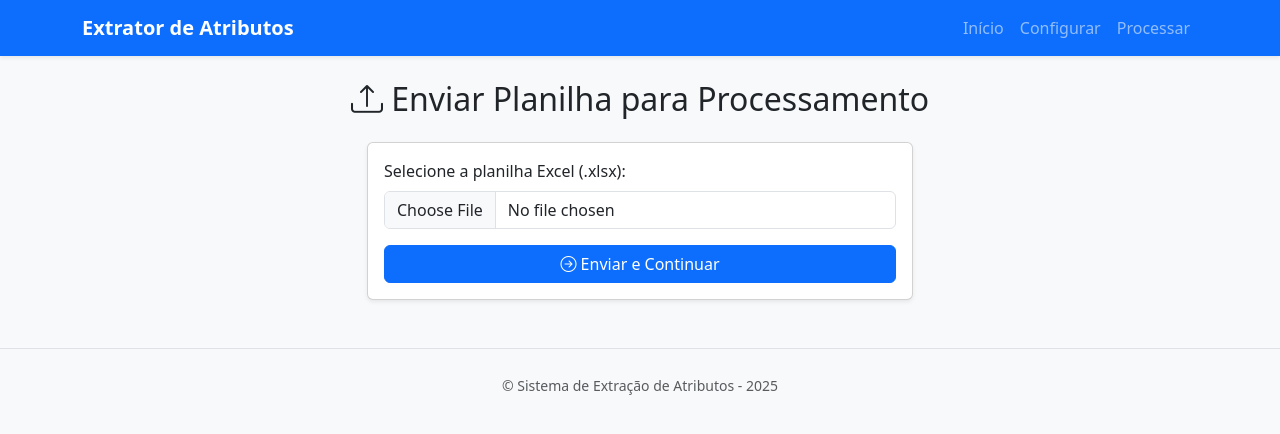
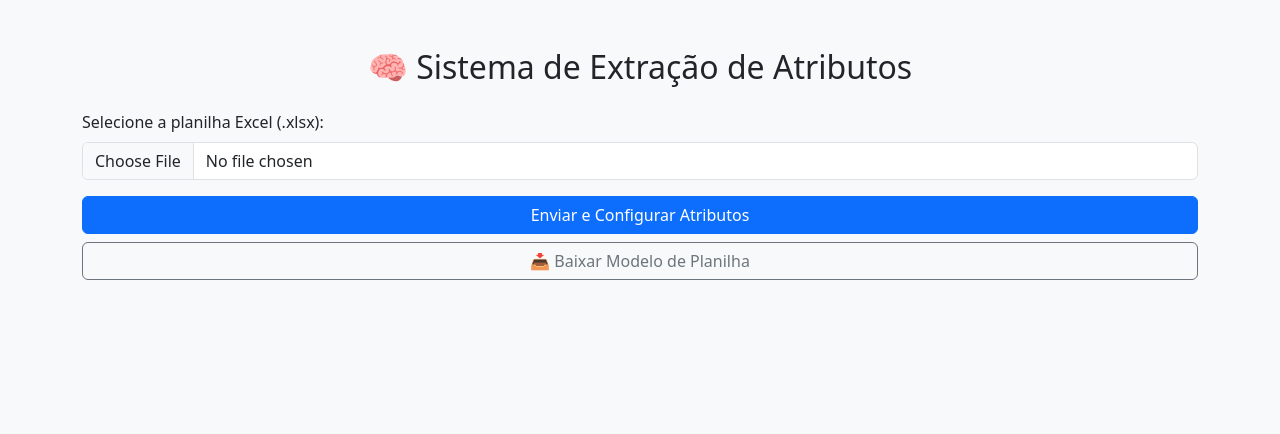
Before and after one commit to Douglasprojetospro/extrator-atributos-web, a Flask app: page / in a window 1280 px wide. Shown: the top 434 px of the page. Run offline with Flask 3, Linux system fonts and the light colour scheme.

Commit message:
Update index.html

```diff
--- a/templates/index.html
+++ b/templates/index.html
@@ -1,23 +1,37 @@
-{% extends "base.html" %}
+<!DOCTYPE html>
+<html lang="pt-BR">
+<head>
+    <meta charset="UTF-8" />
+    <title>Extrator de Atributos</title>
+    <link rel="stylesheet" href="https://cdn.jsdelivr.net/npm/bootstrap@5.3.0/dist/css/bootstrap.min.css" />
+</head>
+<body class="bg-light">
+    <div class="container py-5">
+        <h2 class="text-center mb-4">🧠 Sistema de Extração de Atributos</h2>
 
-{% block title %}Início - Extrator de Atributos{% endblock %}
+        {% with messages = get_flashed_messages(with_categories=true) %}
+          {% if messages %}
+            {% for category, message in messages %}
+              <div class="alert alert-{{ 'danger' if category == 'error' else 'success' }} alert-dismissible fade show" role="alert">
+                {{ message }}
+                <button type="button" class="btn-close" data-bs-dismiss="alert" aria-label="Fechar"></button>
+              </div>
+            {% endfor %}
+          {% endif %}
+        {% endwith %}
 
-{% block content %}
-<h2 class="mb-4 text-center"><i class="bi bi-upload"></i> Enviar Planilha para Processamento</h2>
+        <form method="POST" action="{{ url_for('upload') }}" enctype="multipart/form-data">
+            <div class="mb-3">
+                <label class="form-label">Selecione a planilha Excel (.xlsx):</label>
+                <input type="file" name="arquivo" class="form-control" required>
+            </div>
+            <div class="d-grid gap-2">
+                <button class="btn btn-primary">Enviar e Configurar Atributos</button>
+                <a href="{{ url_for('modelo') }}" class="btn btn-outline-secondary">📥 Baixar Modelo de Planilha</a>
+            </div>
+        </form>
+    </div>
 
-<form method="POST" action="/upload" enctype="multipart/form-data" class="row justify-content-center">
-    <div class="col-md-6">
-        <div class="card shadow-sm">
-            <div class="card-body">
-                <div class="mb-3">
-                    <label class="form-label">Selecione a planilha Excel (.xlsx):</label>
-                    <input type="file" name="arquivo" class="form-control" accept=".xlsx,.xls" required>
-                </div>
-                <button class="btn btn-primary w-100">
-                    <i class="bi bi-arrow-right-circle"></i> Enviar e Continuar
-                </button>
-            </div>
-        </div>
-    </div>
-</form>
-{% endblock %}
+    <script src="https://cdn.jsdelivr.net/npm/bootstrap@5.3.0/dist/js/bootstrap.bundle.min.js"></script>
+</body>
+</html>
```
